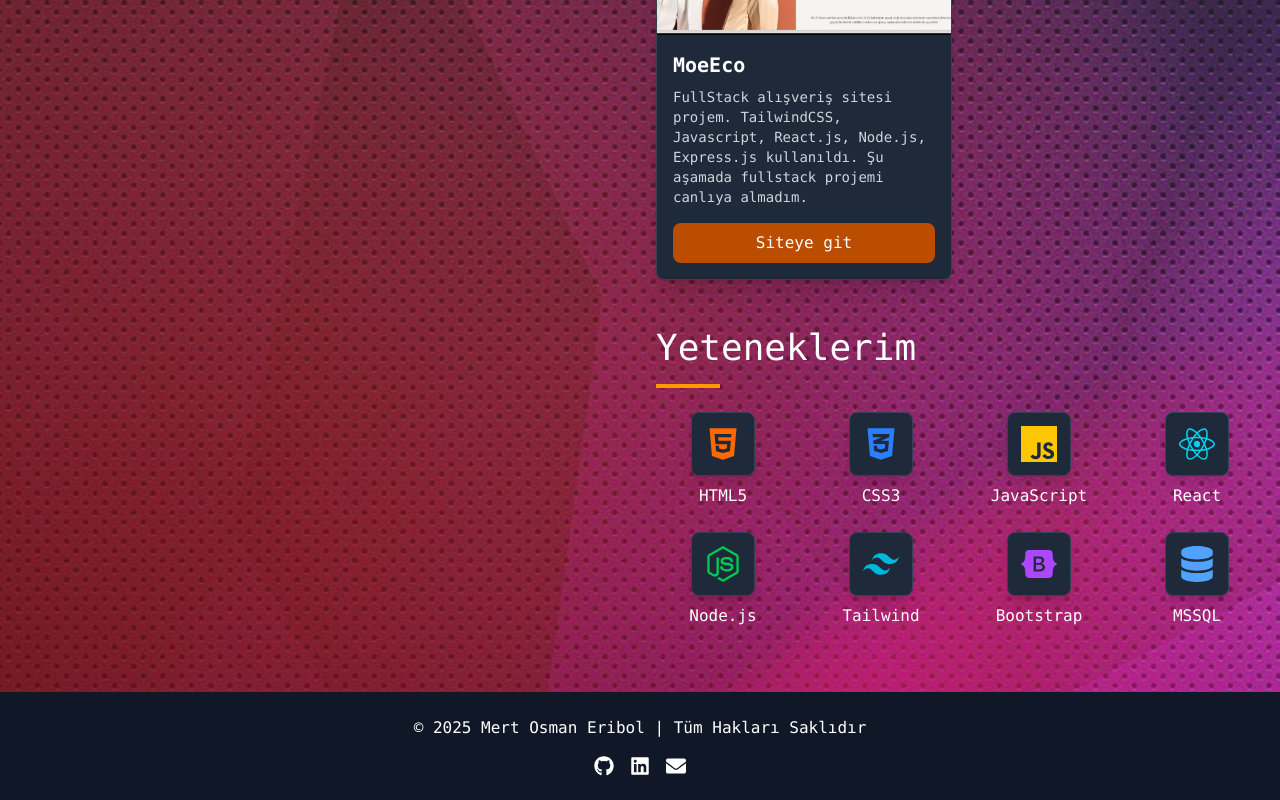
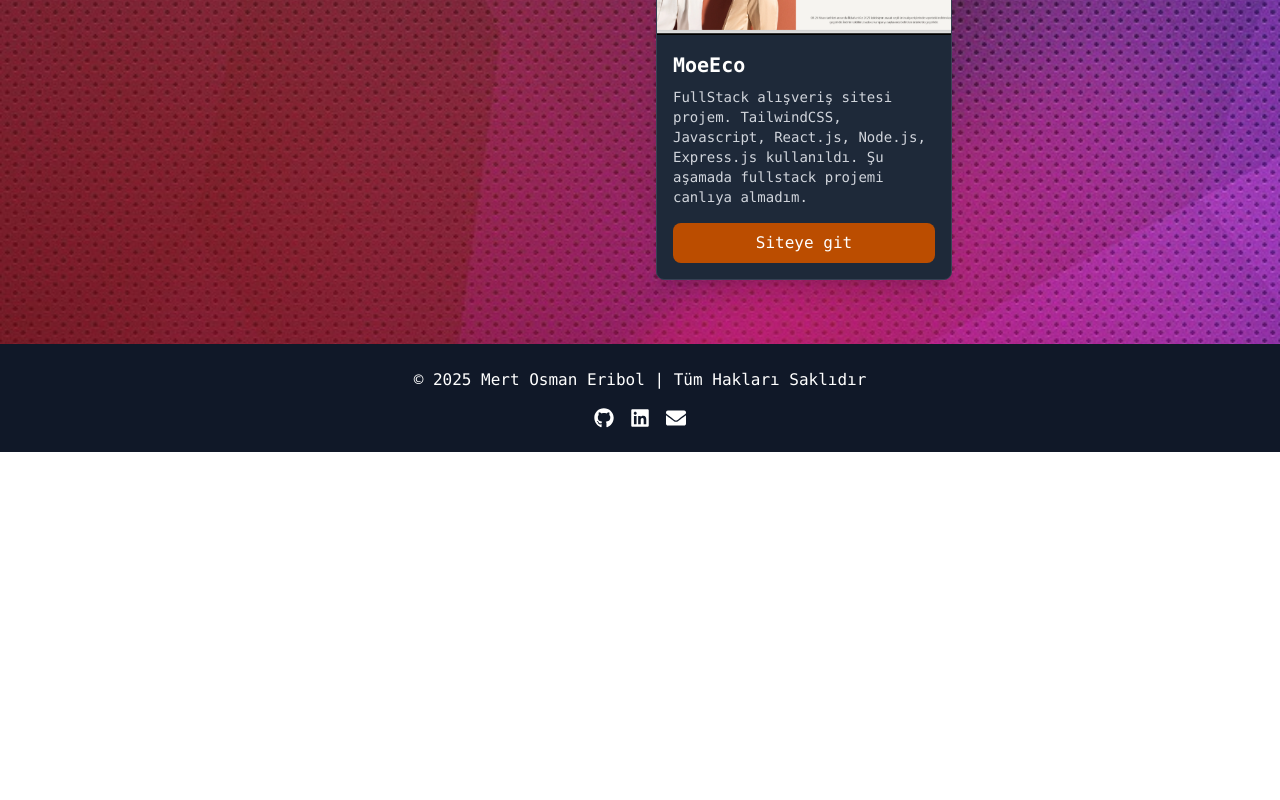
Before and after one commit to MertOsmanEribol/Portfolio, a React (Vite) app: page / in a window 1280 px wide. Shown: the part 1278-2078 px from the top of the page. After the commit the page ends 1730 px from the top, so only its background shows below. Built offline with nearby package versions, Linux system fonts and the light colour scheme.

Commit message:
yetenekler bölümü yeri değişti

```diff
--- a/src/App.jsx
+++ b/src/App.jsx
@@ -86,7 +86,7 @@ function App() {
                     teknolojilerle kullanıcı dostu arayüzler geliştirmek.
                   </p>
                 </div>
-                <div className="sm:hidden md:block mt-12">
+                <div className=" md:block mt-12">
                   <h1 className="text-3xl md:text-4xl font-mono mb-2 text-center lg:text-left relative inline-block">
                     Yeteneklerim
                     <span className="absolute bottom-0 left-0 w-full h-1 bg-amber-500 transform origin-left scale-x-0 transition-transform duration-300 group-hover:scale-x-100"></span>
@@ -330,79 +330,7 @@ function App() {
               </div>
 
               {/* Yetenekler Bölümü */}
-              <div className="hidden lg:block md mt-12">
-                <h1 className="text-3xl md:text-4xl font-mono mb-2 text-center lg:text-left relative inline-block">
-                  Yeteneklerim
-                  <span className="absolute bottom-0 left-0 w-full h-1 bg-amber-500 transform origin-left scale-x-0 transition-transform duration-300 group-hover:scale-x-100"></span>
-                </h1>
-                <div className="w-16 h-1 bg-amber-500 mt-2 mb-6 hidden lg:block"></div>
 
-                <div className="grid grid-cols-2 sm:grid-cols-4 gap-6">
-                  {/* HTML */}
-                  <div className="flex flex-col items-center group">
-                    <div className="w-16 h-16 bg-gray-800 rounded-lg flex items-center justify-center shadow-lg group-hover:shadow-xl transition-all duration-300 group-hover:scale-110 border border-gray-700">
-                      <FaHtml5 className="text-4xl text-orange-500" />
-                    </div>
-                    <span className="mt-2 text-center">HTML5</span>
-                  </div>
-
-                  {/* CSS */}
-                  <div className="flex flex-col items-center group">
-                    <div className="w-16 h-16 bg-gray-800 rounded-lg flex items-center justify-center shadow-lg group-hover:shadow-xl transition-all duration-300 group-hover:scale-110 border border-gray-700">
-                      <FaCss3Alt className="text-4xl text-blue-500" />
-                    </div>
-                    <span className="mt-2 text-center">CSS3</span>
-                  </div>
-
-                  {/* JavaScript */}
-                  <div className="flex flex-col items-center group">
-                    <div className="w-16 h-16 bg-gray-800 rounded-lg flex items-center justify-center shadow-lg group-hover:shadow-xl transition-all duration-300 group-hover:scale-110 border border-gray-700">
-                      <SiJavascript className="text-4xl text-yellow-400" />
-                    </div>
-                    <span className="mt-2 text-center">JavaScript</span>
-                  </div>
-
-                  {/* React */}
-                  <div className="flex flex-col items-center group">
-                    <div className="w-16 h-16 bg-gray-800 rounded-lg flex items-center justify-center shadow-lg group-hover:shadow-xl transition-all duration-300 group-hover:scale-110 border border-gray-700">
-                      <FaReact className="text-4xl text-cyan-400" />
-                    </div>
-                    <span className="mt-2 text-center">React</span>
-                  </div>
-
-                  {/* Node.js */}
-                  <div className="flex flex-col items-center group">
-                    <div className="w-16 h-16 bg-gray-800 rounded-lg flex items-center justify-center shadow-lg group-hover:shadow-xl transition-all duration-300 group-hover:scale-110 border border-gray-700">
-                      <FaNodeJs className="text-4xl text-green-500" />
-                    </div>
-                    <span className="mt-2 text-center">Node.js</span>
-                  </div>
-
-                  {/* Tailwind */}
-                  <div className="flex flex-col items-center group">
-                    <div className="w-16 h-16 bg-gray-800 rounded-lg flex items-center justify-center shadow-lg group-hover:shadow-xl transition-all duration-300 group-hover:scale-110 border border-gray-700">
-                      <SiTailwindcss className="text-4xl text-cyan-500" />
-                    </div>
-                    <span className="mt-2 text-center">Tailwind</span>
-                  </div>
-
-                  {/* Bootstrap */}
-                  <div className="flex flex-col items-center group">
-                    <div className="w-16 h-16 bg-gray-800 rounded-lg flex items-center justify-center shadow-lg group-hover:shadow-xl transition-all duration-300 group-hover:scale-110 border border-gray-700">
-                      <FaBootstrap className="text-4xl text-purple-500" />
-                    </div>
-                    <span className="mt-2 text-center">Bootstrap</span>
-                  </div>
-
-                  {/* MSSQL */}
-                  <div className="flex flex-col items-center group">
-                    <div className="w-16 h-16 bg-gray-800 rounded-lg flex items-center justify-center shadow-lg group-hover:shadow-xl transition-all duration-300 group-hover:scale-110 border border-gray-700">
-                      <FaDatabase className="text-4xl text-blue-400" />
-                    </div>
-                    <span className="mt-2 text-center">MSSQL</span>
-                  </div>
-                </div>
-              </div>
             </div>
           </div>
         </div>
```
